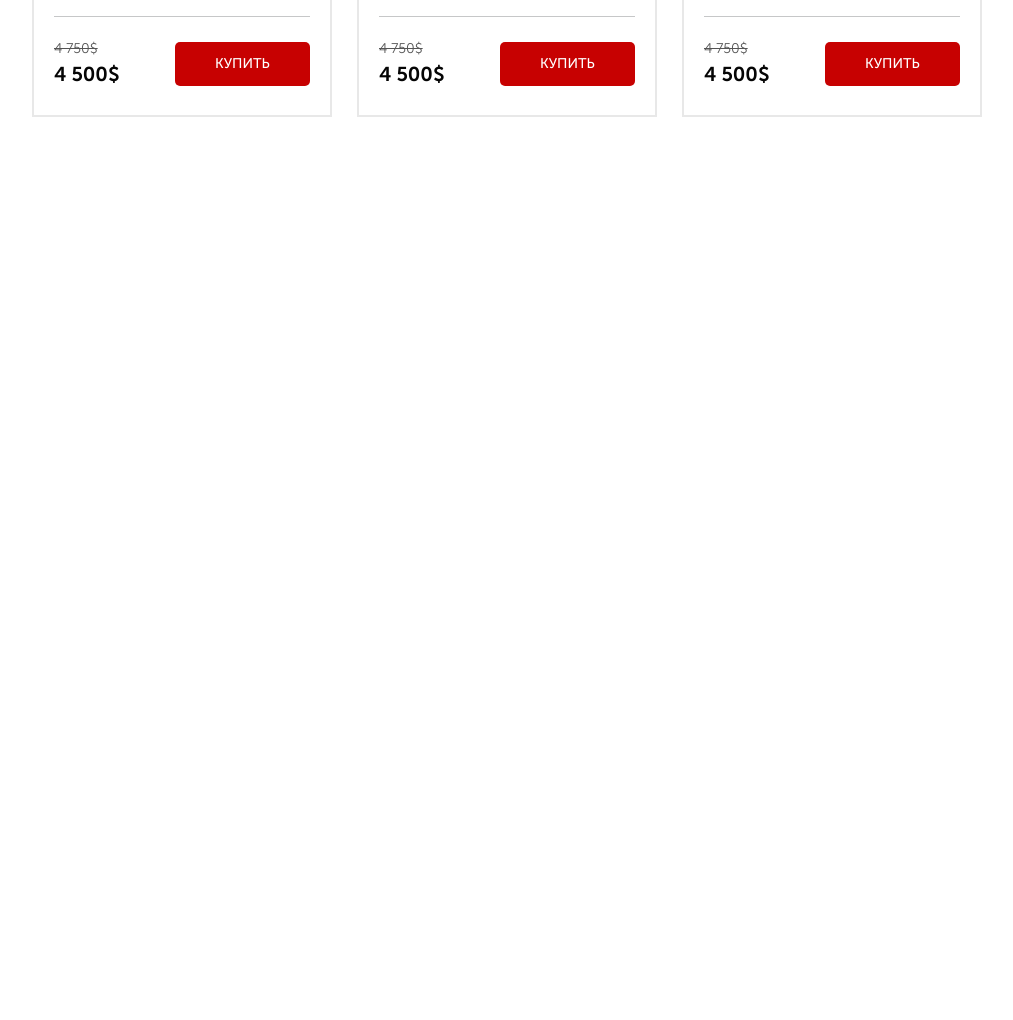
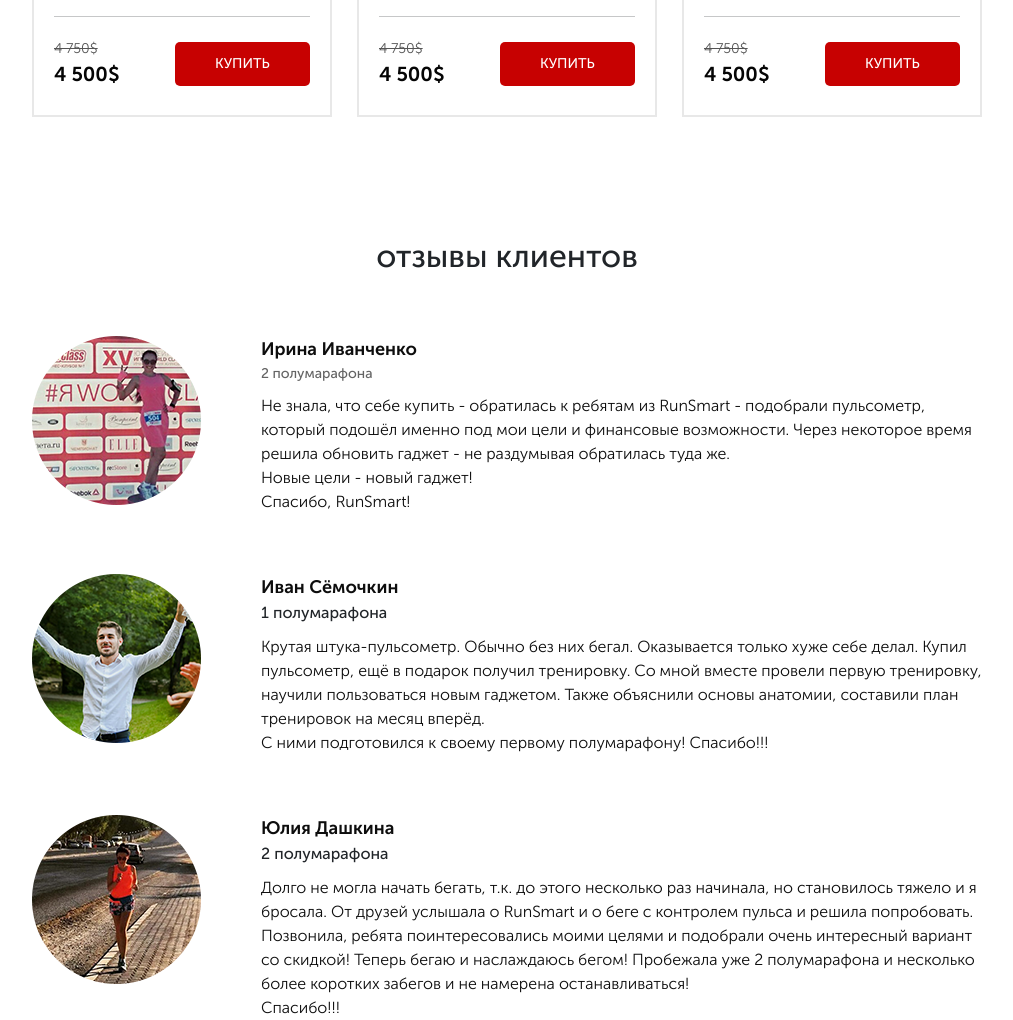
Before and after one commit to udutpetja/Pulse, a website: page src/index.html in a window 1280 px wide. Shown: the part 3717-4737 px from the top of the page, without its empty margins (133-1146 px from the left). Before the commit the page ends 3954 px from the top, so only its background shows below. Drawn offline with nearby package versions, Linux system fonts and the light colour scheme; files whose address does not match are found by name.

Commit message:
add feadback page

```diff
--- a/src/index.html
+++ b/src/index.html
@@ -352,6 +352,38 @@
             </div>
         </div>
    </section>
+   <section class="feadback">
+        <div class="container">
+            <h2 class="feadback__header">отзывы клиентов</h2>
+            <div class="feadback__block">
+                <div class="feadback_avatar">
+                    <img src="img/avatar/ava_1.png" alt="avatar"></div>
+                <div class="feadback__card">
+                    <div class="feadback__username">Ирина Иванченко </div>
+                    <div class="feadback__marafon">2 полумарафона</div>
+                    <div class="feadback__text">Не знала, что себе купить - обратилась к ребятам из RunSmart - подобрали пульсометр, который подошёл именно под мои цели и финансовые возможности. Через некоторое время решила обновить гаджет - не раздумывая обратилась туда же.<br> Новые цели - новый гаджет! <br>Спасибо, RunSmart! </div>
+             </div>
+            </div>
+            <div class="feadback__block">
+                <div class="feadback_avatar">
+                    <img src="img/avatar/ava_2.png" alt="avatar"></div>
+                <div class="feadback__card">
+                    <div class="feadback__username">Иван Сёмочкин</div>
+                    <div class="marafon">1 полумарафона</div>
+                    <div class="feadback__text">Крутая штука-пульсометр. Обычно без них бегал. Оказывается только хуже себе делал. Купил пульсометр, ещё в подарок получил тренировку. Со мной вместе провели первую тренировку, научили пользоваться новым гаджетом. Также объяснили основы анатомии, составили план тренировок на месяц вперёд.<br> С ними подготовился к своему первому полумарафону! Спасибо!!!</div>
+             </div>
+            </div>
+            <div class="feadback__block">
+                <div class="feadback_avatar">
+                    <img src="img/avatar/ava_3.png" alt="avatar"></div>
+                <div class="feadback__card">
+                    <div class="feadback__username">Юлия Дашкина</div>
+                    <div class="marafon">2 полумарафона</div>
+                    <div class="feadback__text">Долго не могла начать бегать, т.к. до этого несколько раз начинала, но становилось тяжело и я бросала. От друзей услышала о RunSmart и о беге с контролем пульса и решила попробовать. <br> Позвонила, ребята поинтересовались моими целями и подобрали очень интересный вариант со скидкой! Теперь бегаю и наслаждаюсь бегом! Пробежала уже 2 полумарафона и несколько более коротких забегов и не намерена останавливаться! <br>Спасибо!!!</div>
+             </div>
+            </div>
+        </div>
+   </section>
 
     <script type="text/javascript" src="https://code.jquery.com/jquery-1.11.0.min.js"></script>
     <script type="text/javascript" src="https://code.jquery.com/jquery-migrate-1.2.1.min.js"></script>
--- /dev/null
+++ b/src/sass/blocks/_feadback.scss
@@ -0,0 +1,31 @@
+.feadback__header{
+    display: block;
+    text-align: center;
+}
+.feadback__block{
+    display: flex;
+    margin-top: 60px;
+    align-items: flex-start;
+    .feadback_avatar{
+        width: 169px;
+        height: 169px;
+        border-radius: 100%;
+        margin-right: 60px;
+    }
+    .feadback__username{
+        font-weight: 700;
+        font-size: 18px;
+        color: #0D0D0D;
+    }
+    .feadback__marafon{
+        font-weight: 500;
+        font-size: 14px;
+        color: #646464;
+    }
+    .feadback__text{
+        font-weight: 300;
+        font-size: 16px;
+        color: #0D0D0D;
+        margin-top: 10px;
+    }
+}
--- a/src/sass/style.scss
+++ b/src/sass/style.scss
@@ -16,3 +16,4 @@
 @import 'blocks/forms';
 @import 'blocks/carousel';
 @import 'blocks/catalog';
+@import 'blocks/feadback';
```
Also changed, not shown: src/css/style.min.css.
